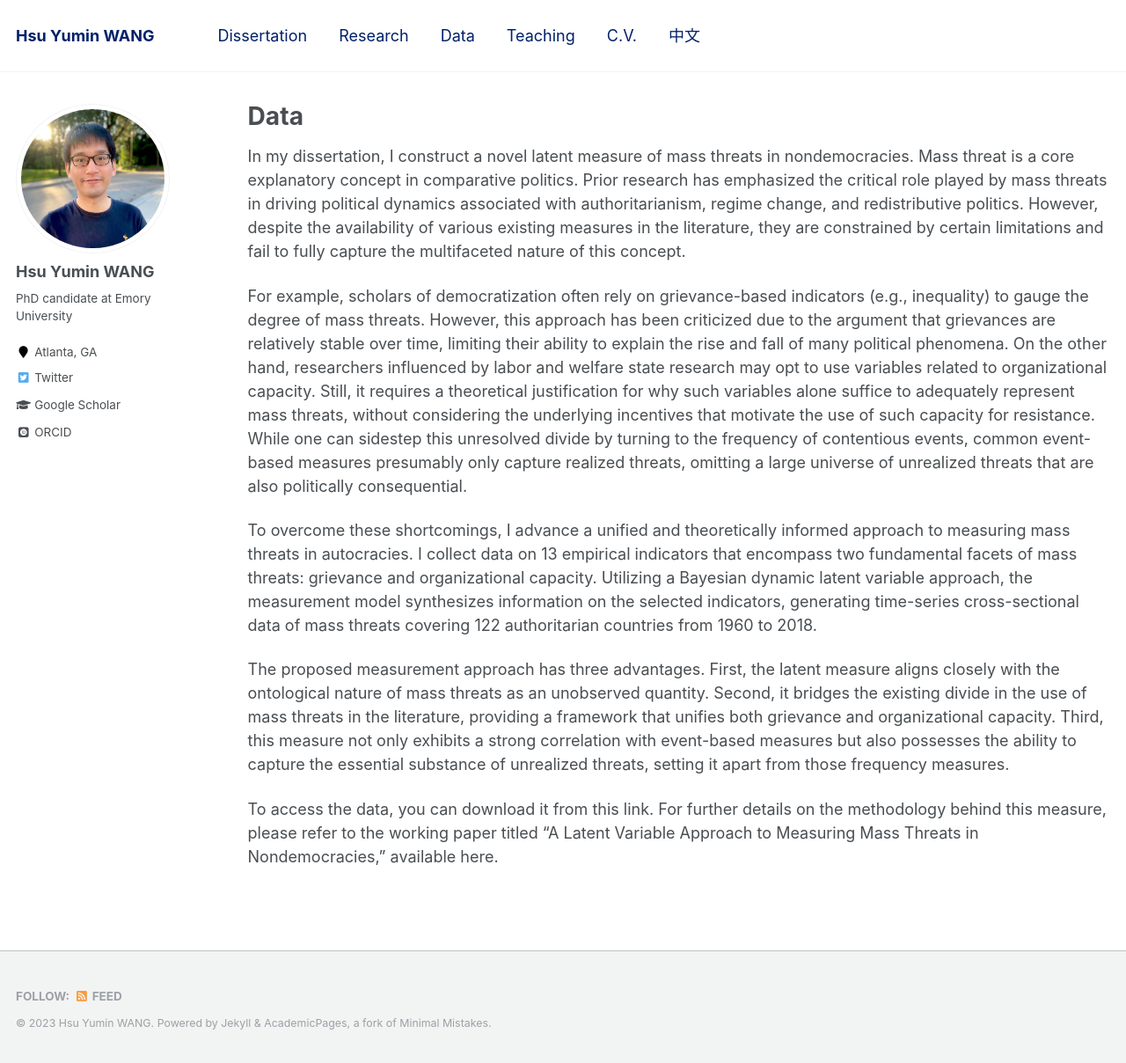
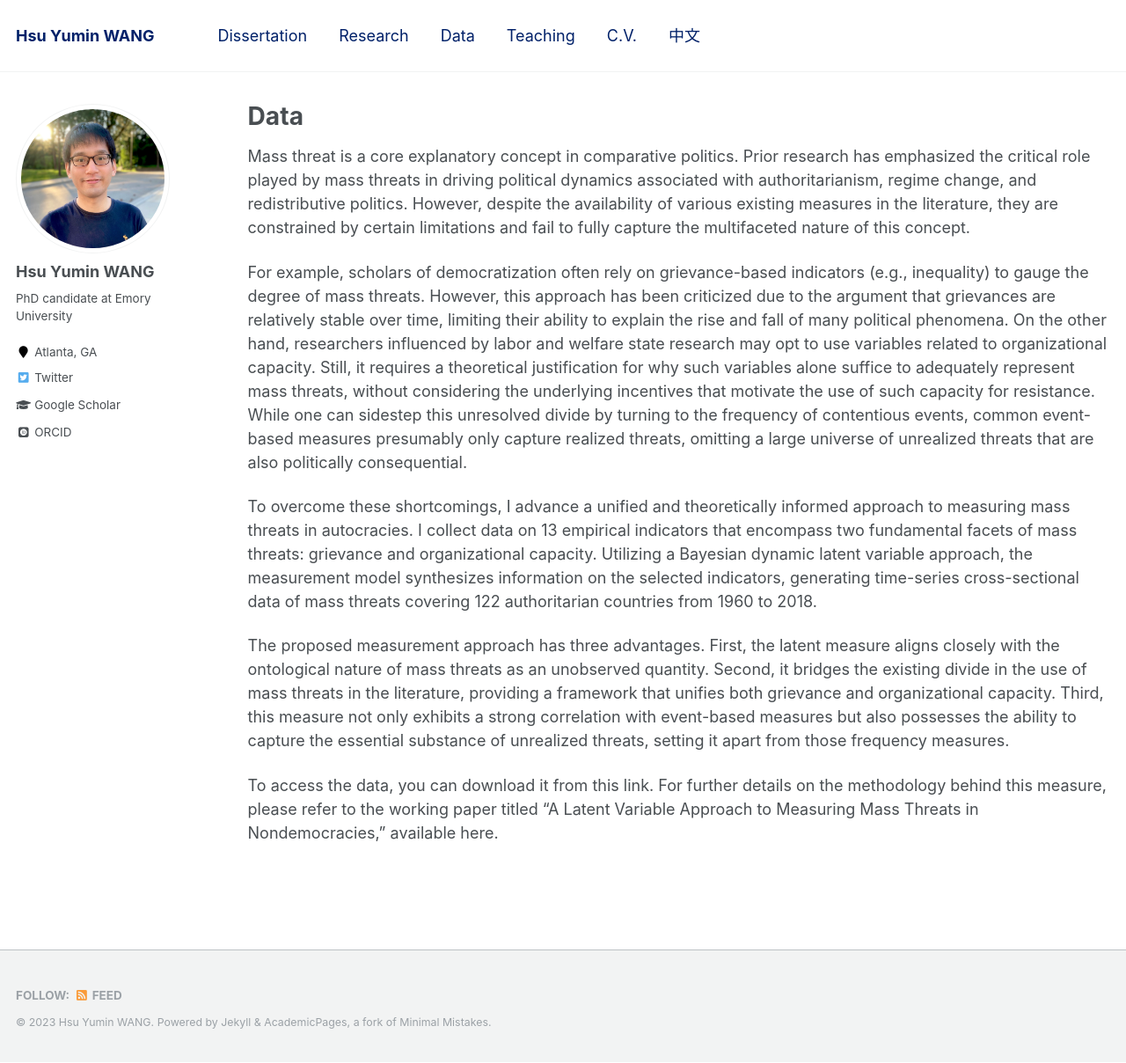
Before and after one commit to hsuyumin/hsuyumin.github.io, a Jekyll site: the page built from _pages/data.md, in a window 1280 px wide and 1208 px high. Shown: the whole window at 88% size. Built offline with Jekyll 4.4.1, drawn with Linux system fonts in a browser that asks for light colours; some web fonts are replaced.

Commit message:
Update data.md

```diff
--- a/_pages/data.md
+++ b/_pages/data.md
@@ -7,7 +7,7 @@ redirect_from:
   - /data
 ---
 
-In my dissertation, I construct a novel latent measure of mass threats in nondemocracies. Mass threat is a core explanatory concept in comparative politics. Prior research has emphasized the critical role played by mass threats in driving political dynamics associated with authoritarianism, regime change, and redistributive politics. However, despite the availability of various existing measures in the literature, they are constrained by certain limitations and fail to fully capture the multifaceted nature of this concept.
+Mass threat is a core explanatory concept in comparative politics. Prior research has emphasized the critical role played by mass threats in driving political dynamics associated with authoritarianism, regime change, and redistributive politics. However, despite the availability of various existing measures in the literature, they are constrained by certain limitations and fail to fully capture the multifaceted nature of this concept.
 
 For example, scholars of democratization often rely on grievance-based indicators (e.g., inequality) to gauge the degree of mass threats. However, this approach has been criticized due to the argument that grievances are relatively stable over time, limiting their ability to explain the rise and fall of many political phenomena. On the other hand, researchers influenced by labor and welfare state research may opt to use variables related to organizational capacity. Still, it requires a theoretical justification for why such variables alone suffice to adequately represent mass threats, without considering the underlying incentives that motivate the use of such capacity for resistance. While one can sidestep this unresolved divide by turning to the frequency of contentious events, common event-based measures presumably only capture realized threats, omitting a large universe of unrealized threats that are also politically consequential.
 
```
